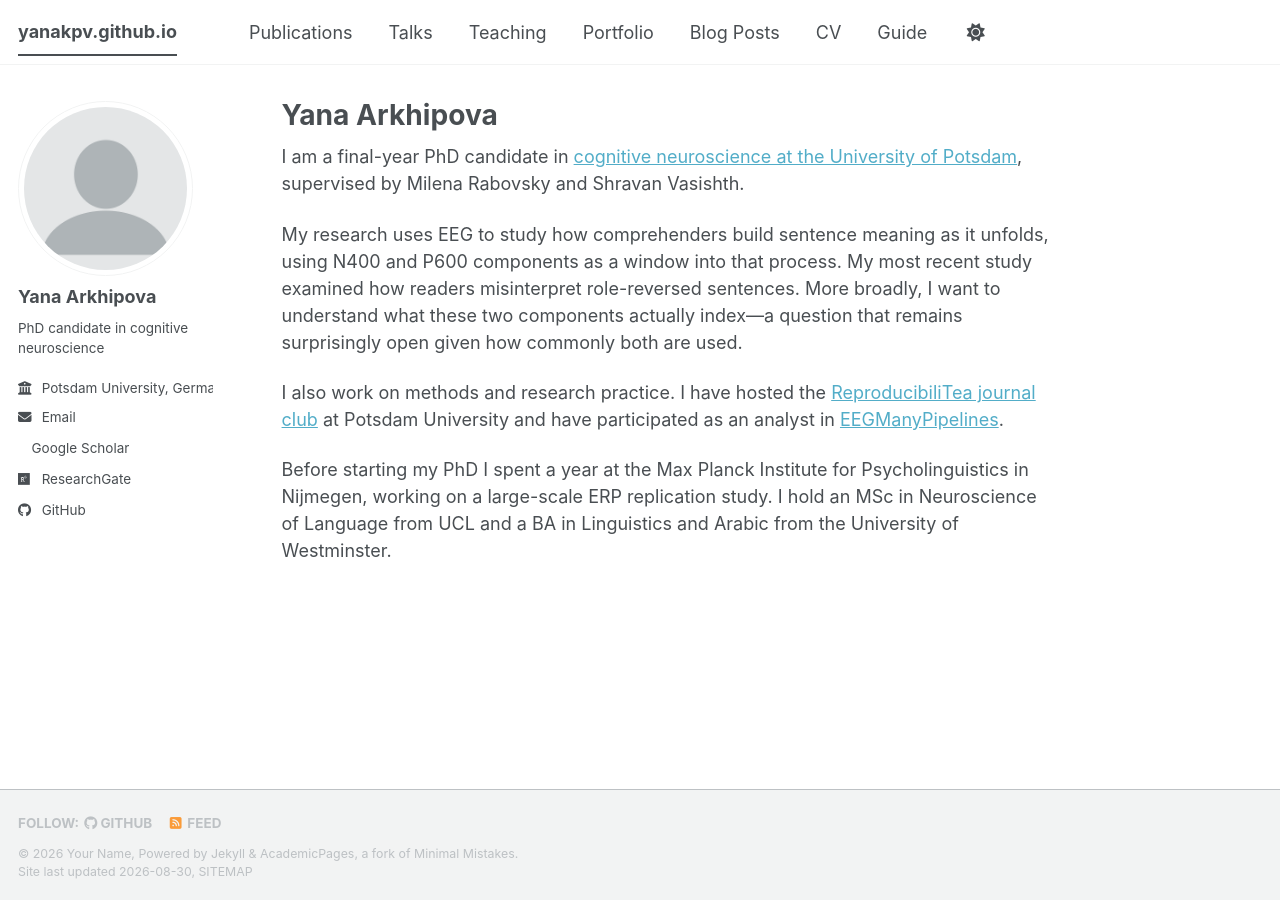
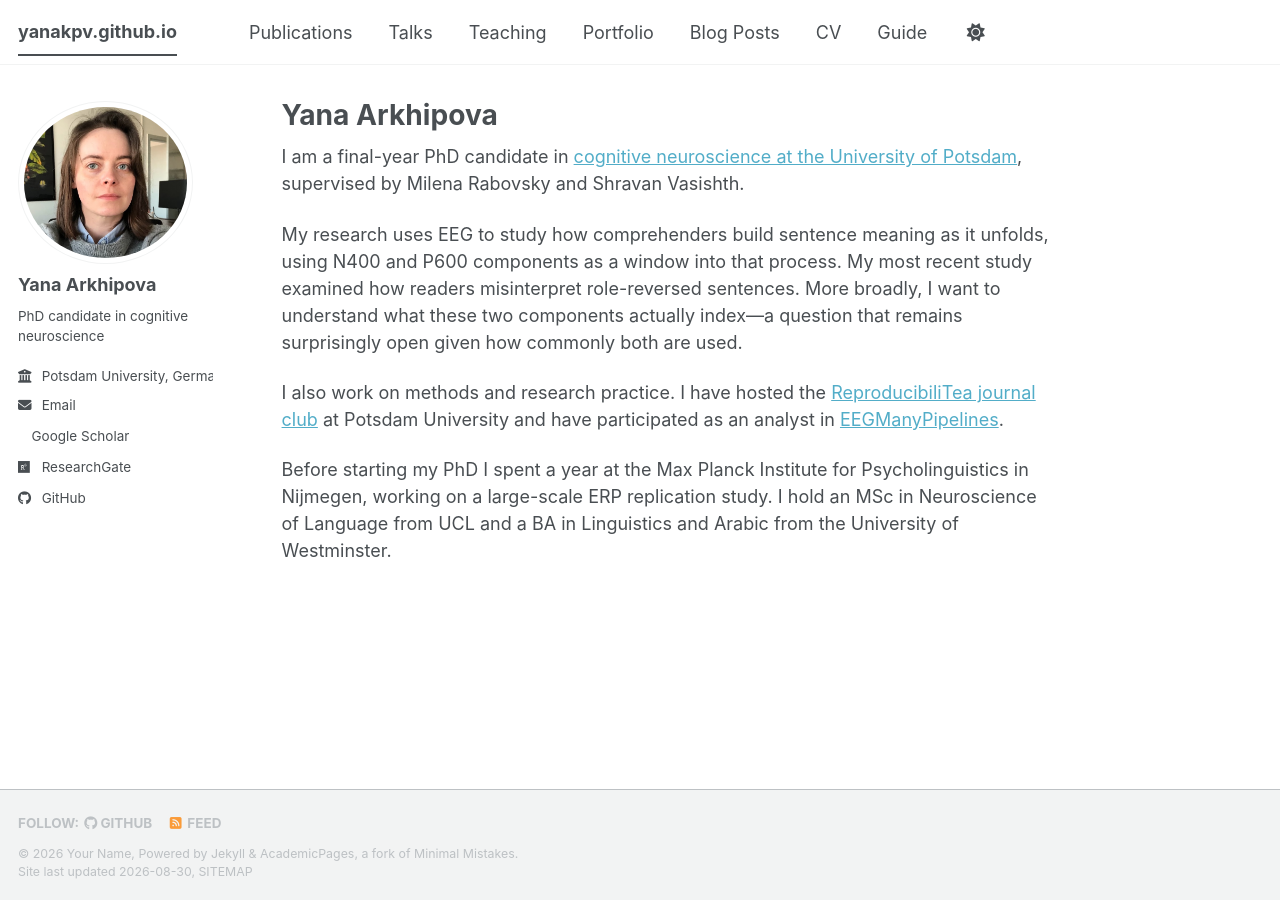
Before and after one commit to yanakpv/yanakpv.github.io, a Jekyll site: the page built from _pages/about.md, in a window 1280 px wide. Built offline with Jekyll 4.4.1, drawn with Linux system fonts in a browser that asks for light colours; a style sheet for code colours, icons or effects is not loaded.

Commit message:
Update _config.yml

```diff
--- a/_config.yml
+++ b/_config.yml
@@ -23,7 +23,7 @@ repository               : "academicpages/academicpages.github.io"
 #               Additional customization can be done by editing /_includes/author-profile.html
 author:
   # Biographic information
-  avatar           : "profile.png"
+  avatar           : "y1.jpeg"
   name             : "Yana Arkhipova"
   pronouns         : # example: "she/her"
   bio              : "PhD candidate in cognitive neuroscience"
```
